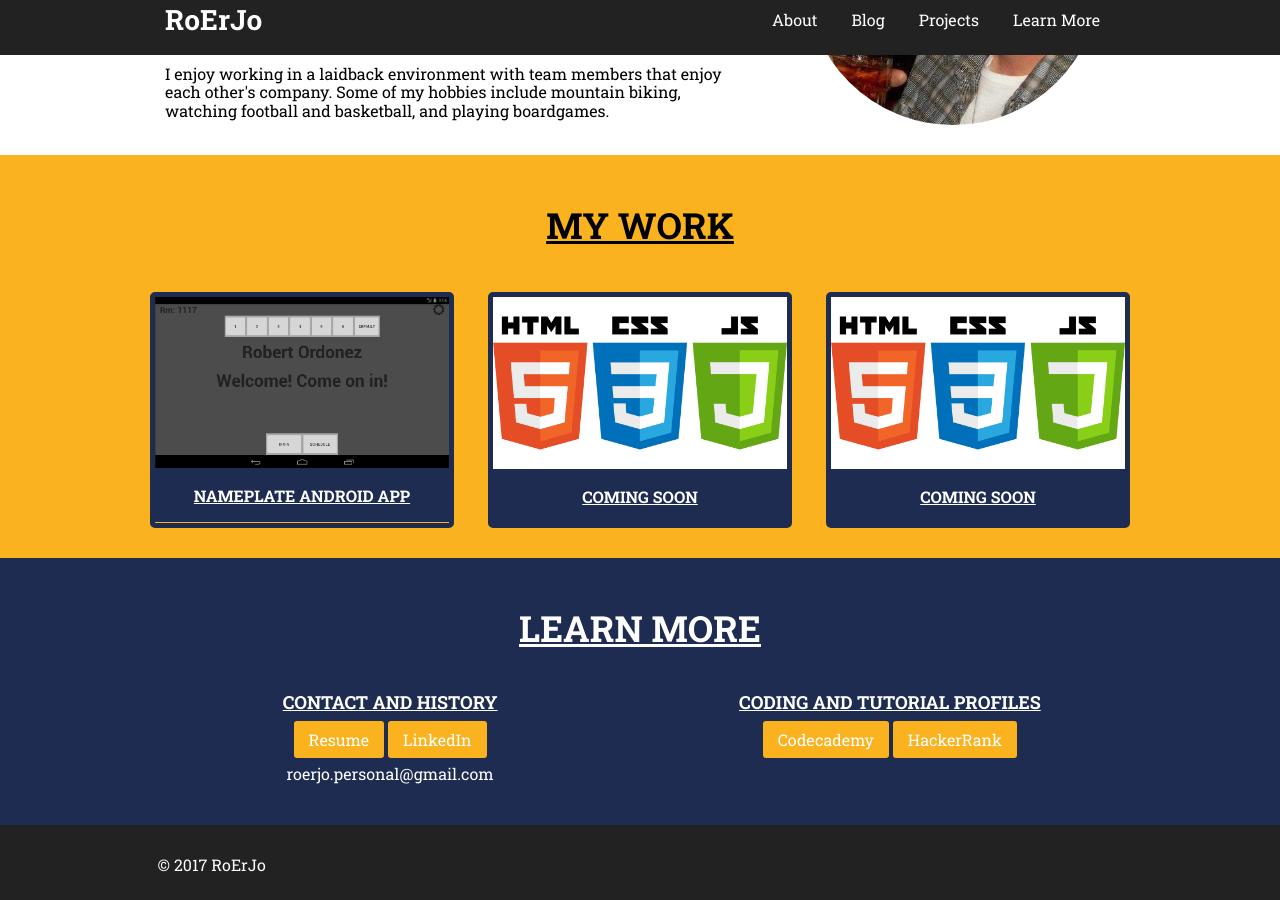
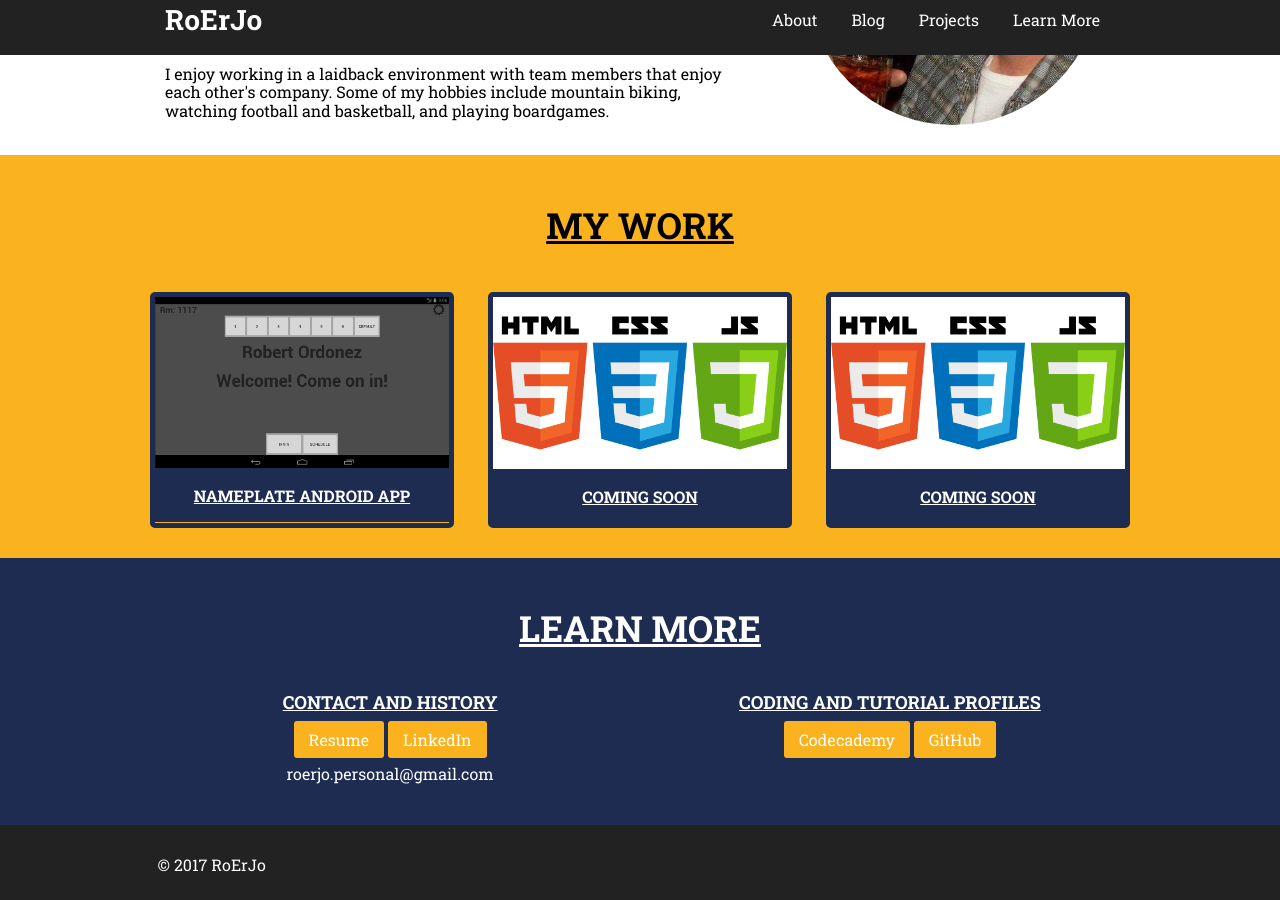
Before and after one commit to roerjo/roerjo.me, a Jekyll site: the page built from index.html, in a window 1280 px wide and 900 px high, scrolled down 900 px. Built offline with Jekyll 4.4.1, drawn with Linux system fonts in a browser that asks for light colours.

Commit message:
add github link

```diff
--- a/index.html
+++ b/index.html
@@ -70,7 +70,7 @@ title: RoErJo | Home
             <div class="splitHalf">
                 <h3>Coding and Tutorial Profiles</h3>
                 <a href="https://www.codecademy.com/roerjo" class="btn" target="_blank">Codecademy</a>
-                <a href="https://www.hackerrank.com/roerjo_personal" class="btn" target="_blank">HackerRank</a>
+                <a href="https://github.com/roerjo" class="btn" target="_blank">GitHub</a>
             </div>
         </div>
     </section>
```
